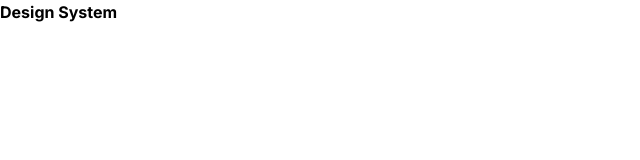
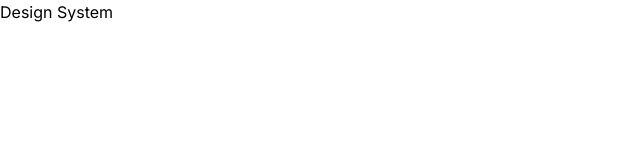
Before and after one commit to LeonardoMonti/ignite-lab-design-system, a React (Vite) app: page / in a window 1280 px wide. Shown: the top 160 px of the page, without its empty margins (0-640 px from the left). Built offline with nearby package versions, Linux system fonts and the light colour scheme.

Commit message:
remove classname

```diff
--- a/src/App.tsx
+++ b/src/App.tsx
@@ -2,6 +2,6 @@ import './styles/Global.css'
 
 export function App() {
   return (
-    <h1 className='font-bold text-5xl text-violet-500'>Design System</h1>
+    <h1>Design System</h1>
   )
 }
```
